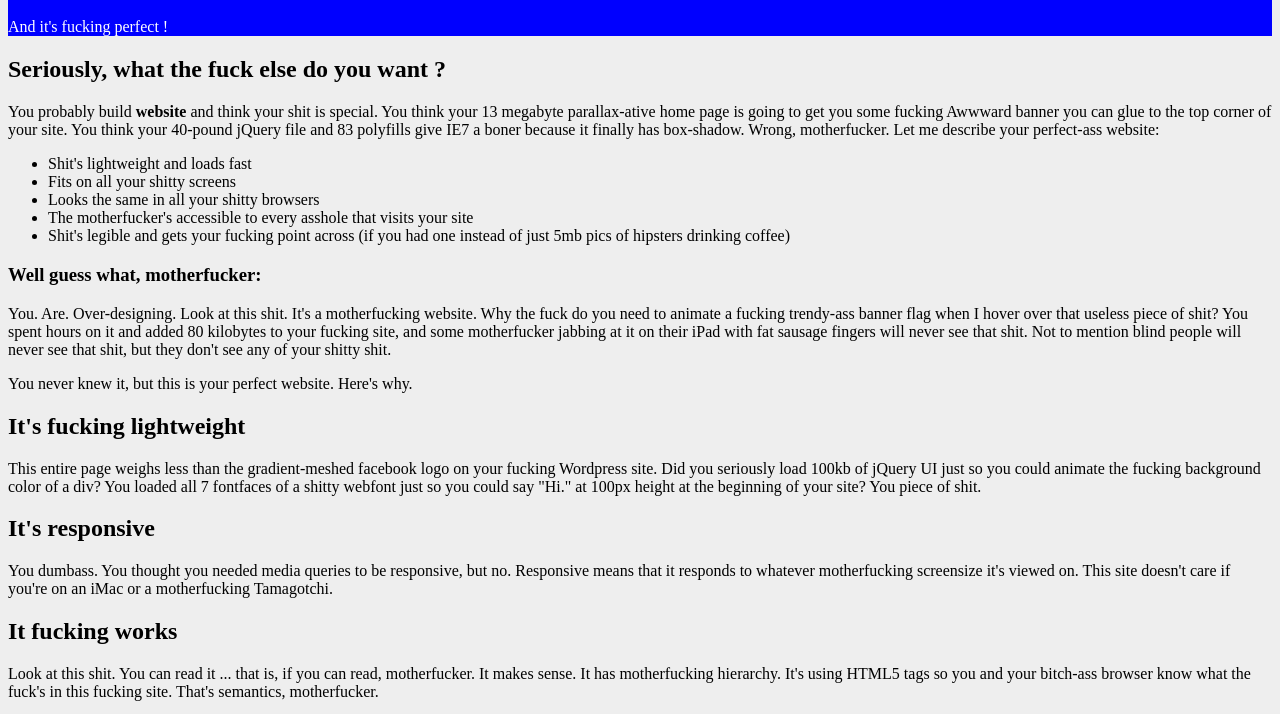
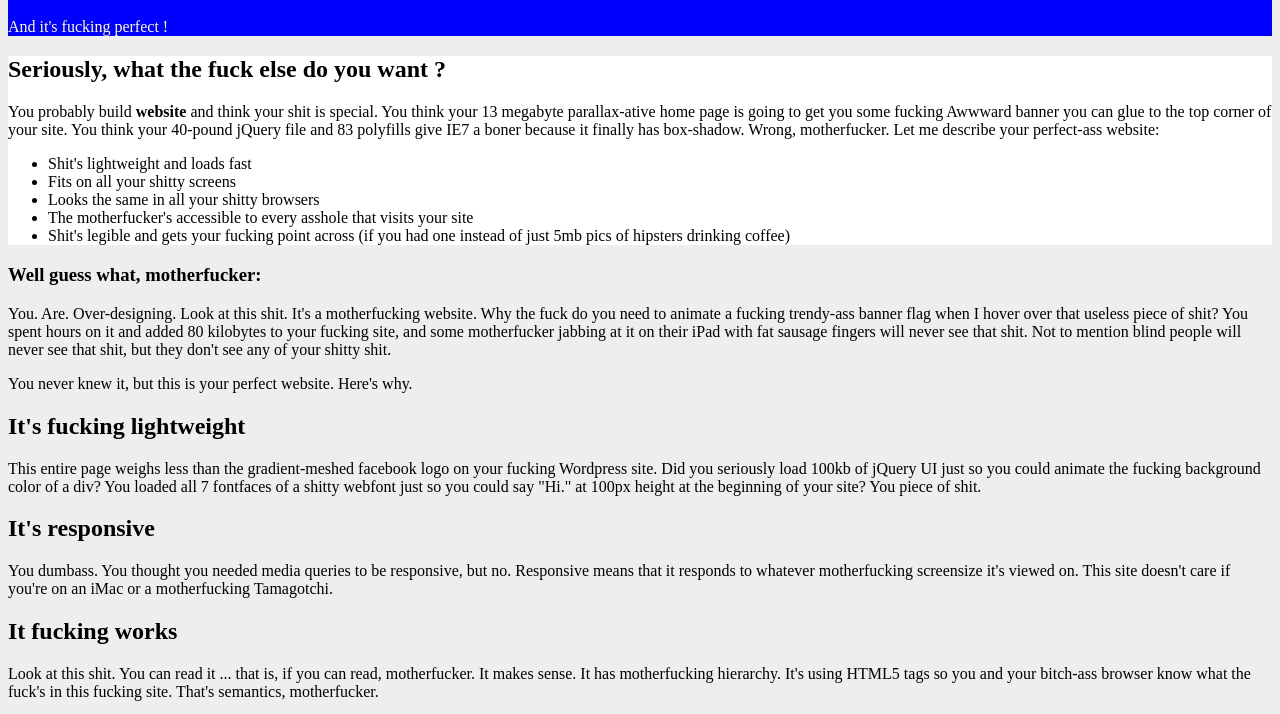
Before and after one commit to JeanBoonen/TheBestWebsite, a plain HTML site: page index.html in a window 1280 px wide. Shown: the part 48-762 px from the top of the page. Drawn offline with Linux system fonts and the light colour scheme.

Commit message:
Add CSS caracs

```diff
--- a/style.css
+++ b/style.css
@@ -6,3 +6,7 @@
 body {
     background-color: #eeeeee
 }
+
+#Container {
+    background-color: white
+}
```
